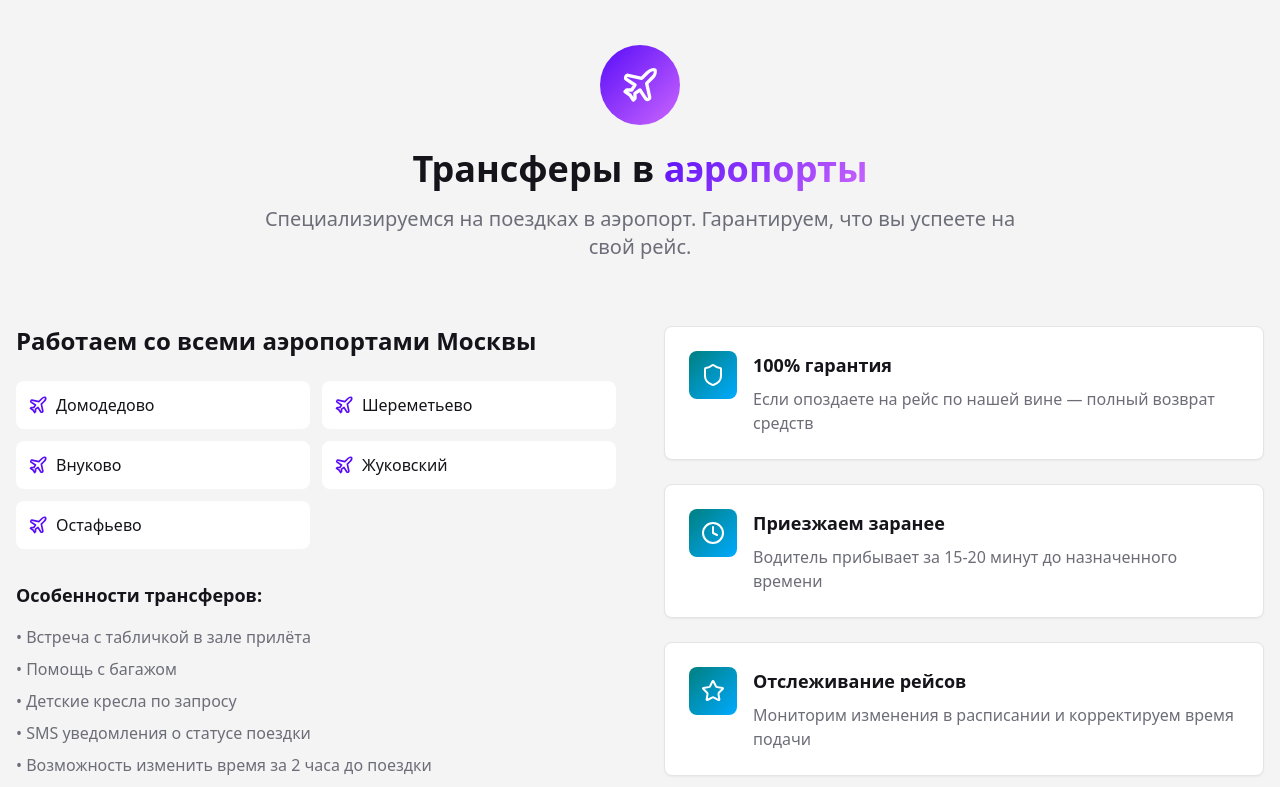
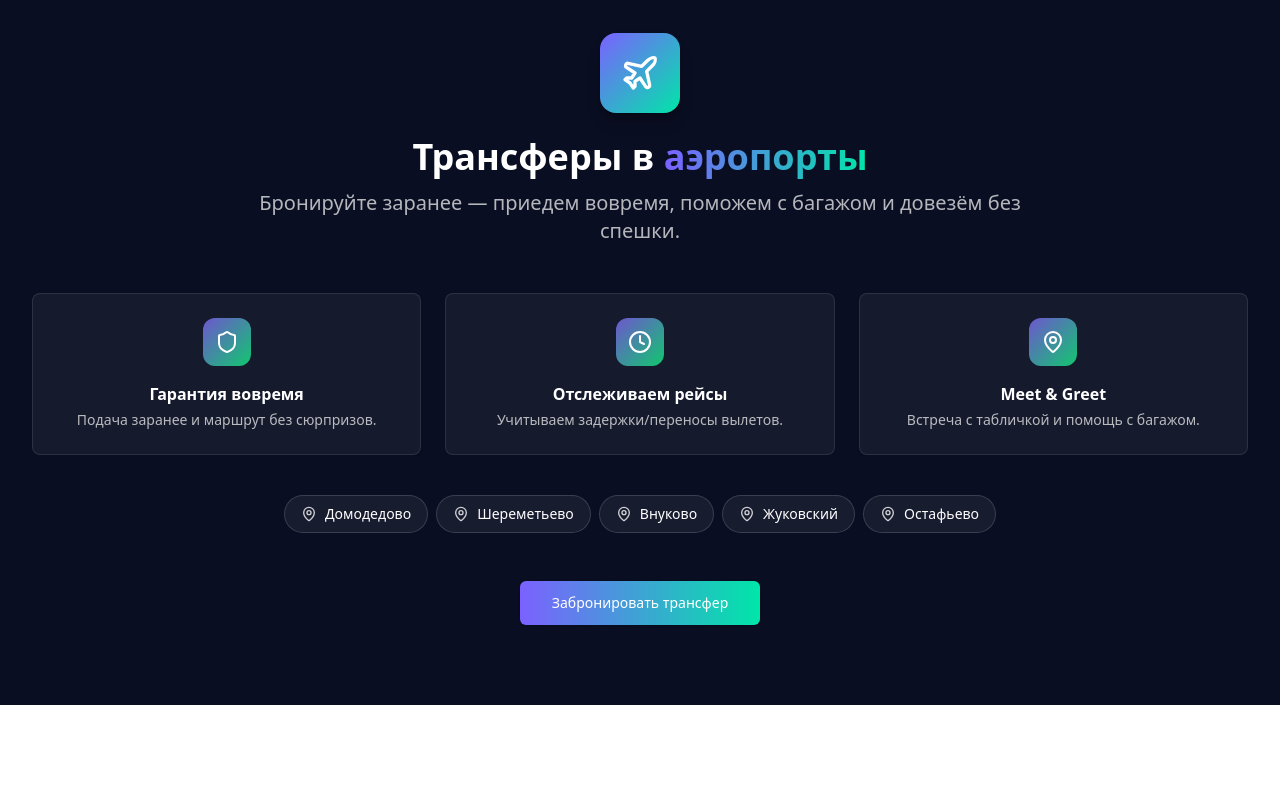
Before and after one commit to MAESTRO739/neurogo-intercity-landing, a React (Vite) app: page / in a window 1280 px wide. Shown: the part 2320-3107 px from the top of the page. Built offline with nearby package versions, Linux system fonts and the light colour scheme.

Commit message:
added airport transfers section and updated animations everywhere

```diff
--- a/src/components/TransfersSection.tsx
+++ b/src/components/TransfersSection.tsx
@@ -1,100 +1,136 @@
 import { Card, CardContent } from '../components/ui/card';
 import { Button } from '../components/ui/button';
-import { Plane, Shield, Clock, Star } from 'lucide-react';
+import { Plane, Shield, Clock, MapPin } from 'lucide-react';
+import { motion } from 'framer-motion';
 
 const TransfersSection = () => {
-  const airports = [
-    'Домодедово', 'Шереметьево', 'Внуково',
-    'Жуковский', 'Остафьево'
+  const airports = ['Домодедово', 'Шереметьево', 'Внуково', 'Жуковский', 'Остафьево'];
+
+  const features = [
+    { icon: Shield, title: 'Гарантия вовремя', description: 'Подача заранее и маршрут без сюрпризов.' },
+    { icon: Clock,  title: 'Отслеживаем рейсы', description: 'Учитываем задержки/переносы вылетов.' },
+    { icon: MapPin, title: 'Meet & Greet',      description: 'Встреча с табличкой и помощь с багажом.' },
   ];
 
-  const benefits = [
-    {
-      icon: Shield,
-      title: '100% гарантия',
-      description: 'Если опоздаете на рейс по нашей вине — полный возврат средств'
-    },
-    {
-      icon: Clock,
-      title: 'Приезжаем заранее',
-      description: 'Водитель прибывает за 15-20 минут до назначенного времени'
-    },
-    {
-      icon: Star,
-      title: 'Отслеживание рейсов',
-      description: 'Мониторим изменения в расписании и корректируем время подачи'
-    }
-  ];
+  const fadeUp = { hidden: { y: 24, opacity: 0 }, show: { y: 0, opacity: 1 } };
+  const stagger = { hidden: {}, show: { transition: { staggerChildren: 0.12 } } };
 
   return (
-    <section id="transfers" className="py-20 bg-muted">
-      <div className="container mx-auto px-4">
-        <div className="text-center mb-16">
-          <div className="w-20 h-20 gradient-primary rounded-full flex items-center justify-center mx-auto mb-6">
-            <Plane className="w-10 h-10 text-white" />
-          </div>
-          <h2 className="text-3xl md:text-4xl font-bold mb-4">
-            Трансферы в <span className="gradient-primary bg-clip-text text-transparent">аэропорты</span>
-          </h2>
-          <p className="text-xl text-muted-foreground max-w-3xl mx-auto">
-            Специализируемся на поездках в аэропорт. Гарантируем, что вы успеете на свой рейс.
-          </p>
-        </div>
+    <section id="transfers" className="relative py-20 bg-[#0A0E22] overflow-hidden">
+      {/* Background (dark, techy, but calmer than Hero) */}
+      <div className="pointer-events-none absolute inset-0 -z-10">
+        {/* base wash */}
+        <div className="absolute inset-0" style={{ background: 'linear-gradient(180deg,#0A0E22 0%,#0B122B 55%,#0A0E22 100%)' }} />
+        {/* offset glows */}
+        <div
+          className="absolute inset-0"
+          style={{
+            backgroundImage:
+              'radial-gradient(800px 380px at 12% 8%, rgba(123,97,255,0.12), transparent 62%),' +
+              'radial-gradient(760px 420px at 88% 70%, rgba(0,230,168,0.10), transparent 64%)',
+          }}
+        />
+        {/* soft sheen */}
+        <div
+          className="absolute inset-0"
+          style={{
+            mixBlendMode: 'screen',
+            opacity: 0.08,
+            background:
+              'linear-gradient(110deg, rgba(255,255,255,0.06) 0%, rgba(255,255,255,0) 38%, rgba(255,255,255,0.04) 72%, rgba(255,255,255,0) 100%)',
+          }}
+        />
+      </div>
 
-        <div className="grid lg:grid-cols-2 gap-12 items-center mb-16">
-          <div>
-            <h3 className="text-2xl font-bold mb-6">Работаем со всеми аэропортами Москвы</h3>
-            <div className="grid grid-cols-2 gap-3 mb-8">
-              {airports.map((airport, index) => (
-                <div key={index} className="flex items-center gap-2 p-3 bg-white rounded-lg">
-                  <Plane className="w-5 h-5 text-primary" />
-                  <span className="font-medium">{airport}</span>
-                </div>
-              ))}
-            </div>
+      <div className="mx-auto w-full max-w-7xl px-4 sm:px-6 lg:px-8">
+        {/* Header */}
+        <motion.div
+          className="text-center mb-12"
+          initial="hidden"
+          whileInView="show"
+          viewport={{ once: true, amount: 0.5 }}
+          variants={stagger}
+          transition={{ duration: 0.6, ease: "easeOut" }}
+        >
+          <motion.div
+            className="mx-auto mb-6 flex h-20 w-20 items-center justify-center rounded-2xl bg-gradient-to-br from-[#7B61FF] to-[#00E6A8] text-white shadow-lg shadow-black/30"
+            variants={fadeUp}
+            transition={{ duration: 0.6, ease: "easeOut" }}
+          >
+            <Plane className="h-10 w-10" />
+          </motion.div>
 
-            <div className="space-y-4">
-              <h4 className="text-lg font-semibold">Особенности трансферов:</h4>
-              <ul className="space-y-2 text-muted-foreground">
-                <li>• Встреча с табличкой в зале прилёта</li>
-                <li>• Помощь с багажом</li>
-                <li>• Детские кресла по запросу</li>
-                <li>• SMS уведомления о статусе поездки</li>
-                <li>• Возможность изменить время за 2 часа до поездки</li>
-              </ul>
-            </div>
-          </div>
+          <motion.h2 className="text-3xl md:text-4xl font-bold mb-3 text-white" variants={fadeUp}>
+            Трансферы в <span className="bg-gradient-to-r from-[#7B61FF] to-[#00E6A8] bg-clip-text text-transparent">аэропорты</span>
+          </motion.h2>
 
-          <div className="space-y-6">
-            {benefits.map((benefit, index) => (
-              <Card key={index}>
-                <CardContent className="p-6">
-                  <div className="flex items-start gap-4">
-                    <div className="w-12 h-12 gradient-secondary rounded-lg flex items-center justify-center flex-shrink-0">
-                      <benefit.icon className="w-6 h-6 text-white" />
-                    </div>
-                    <div>
-                      <h4 className="text-lg font-semibold mb-2">{benefit.title}</h4>
-                      <p className="text-muted-foreground">{benefit.description}</p>
-                    </div>
+          <motion.p className="text-lg md:text-xl text-white/70 max-w-3xl mx-auto" variants={fadeUp}>
+            Бронируйте заранее — приедем вовремя, поможем с багажом и довезём без спешки.
+          </motion.p>
+        </motion.div>
+
+        {/* Features */}
+        <motion.div
+          className="grid grid-cols-1 md:grid-cols-3 gap-6 mb-10"
+          initial="hidden"
+          whileInView="show"
+          viewport={{ once: true, amount: 0.2 }}
+          transition={{ duration: 0.45, ease: "easeOut" }}
+          variants={stagger}
+        >
+          {features.map((f) => (
+            <motion.div
+              key={f.title}
+              variants={{ hidden: { y: 22, opacity: 0 }, show: { y: 0, opacity: 1 } }}
+              transition={{ duration: 0.45, ease: "easeOut" }}
+            >
+              <Card className="h-full bg-white/[0.05] border-white/10 hover:border-white/20 transition-colors">
+                <CardContent className="p-6 text-center">
+                  <div className="mx-auto mb-4 flex h-12 w-12 items-center justify-center rounded-xl bg-gradient-to-br from-[#6E56CF] to-[#11C76F] text-white">
+                    <f.icon className="h-6 w-6" />
                   </div>
+                  <h3 className="text-white font-semibold mb-1">{f.title}</h3>
+                  <p className="text-white/70 text-sm">{f.description}</p>
                 </CardContent>
               </Card>
-            ))}
-          </div>
-        </div>
+            </motion.div>
+          ))}
+        </motion.div>
 
-        <div className="text-center">
-          <Card className="inline-block p-8 gradient-accent text-white">
-            <div className="mb-4">
-              <h3 className="text-2xl font-bold mb-2">Специальное предложение</h3>
-              <p className="text-white/90">Обратный трансфер с аэропорта со скидкой 15%</p>
-            </div>
-            <Button variant="secondary" size="lg">
-              Забронировать трансфер
-            </Button>
-          </Card>
-        </div>
+        {/* Airports list */}
+        <motion.div
+          className="mb-12 flex flex-wrap items-center justify-center gap-2"
+          initial="hidden"
+          whileInView="show"
+          viewport={{ once: true, amount: 0.2 }}
+          variants={{ hidden: {}, show: { transition: { staggerChildren: 0.12 } } }}
+        >
+          {airports.map((a) => (
+            <motion.span
+              key={a}
+              className="inline-flex items-center gap-2 rounded-full border border-white/15 bg-white/[0.06] px-4 py-2 text-sm text-white"
+              variants={{ hidden: { y: 22, opacity: 0 }, show: { y: 0, opacity: 1 } }}
+              transition={{ duration: 0.45, ease: "easeOut" }}
+              whileHover={{ scale: 1.04 }}
+            >
+              <MapPin className="h-4 w-4 text-white/80" />
+              {a}
+            </motion.span>
+          ))}
+        </motion.div>
+
+        {/* CTA */}
+        <motion.div
+          className="text-center"
+          initial={{ y: 18, opacity: 0 }}
+          whileInView={{ y: 0, opacity: 1 }}
+          viewport={{ once: true, amount: 0.4 }}
+          transition={{ duration: 0.5, ease: "easeOut" }}
+        >
+          <Button size="lg" asChild className="bg-gradient-to-r from-[#7B61FF] to-[#00E6A8] text-white shadow hover:opacity-90">
+            <a href="#hero">Забронировать трансфер</a>
+          </Button>
+        </motion.div>
       </div>
     </section>
   );
--- a/src/components/WhySection.tsx
+++ b/src/components/WhySection.tsx
@@ -100,8 +100,8 @@ const WhySection = () => {
             { icon: Award, title: 'Опыт', desc: 'Стаж работы водителей от 5 лет' },
           ].map((r, i) => (
             <motion.div
-              variants={{ hidden: { y: 20, opacity: 0 }, show: { y: 0, opacity: 1 } }}
-              transition={{ duration: 0.45 }}
+              variants={{ hidden: { y: 22, opacity: 0 }, show: { y: 0, opacity: 1 } }}
+              transition={{ duration: 0.45, ease: "easeOut" }}
             >
               <Card key={i} className="h-full bg-white/[0.04] border-white/10 hover:border-white/20 transition-colors">
                 <CardContent className="p-6 text-center">
@@ -118,10 +118,10 @@ const WhySection = () => {
 
         {/* Add-ons — dark chip panel */}
         <motion.div
-          initial={{ y: 48, opacity: 0 }}
+          initial={{ y: 22, opacity: 0 }}
           whileInView={{ y: 0, opacity: 1 }}
           viewport={{ once: true, amount: 0.2 }}
-          transition={{ duration: 0.55, ease: "easeOut" }}
+          transition={{ duration: 0.45, ease: "easeOut" }}
         >
           <Card className="bg-white/[0.04] border-white/10">
             <CardContent className="p-5 md:p-6">
```
Also changed, not shown: src/components/PricingSection.tsx (+8 -6 lines).
